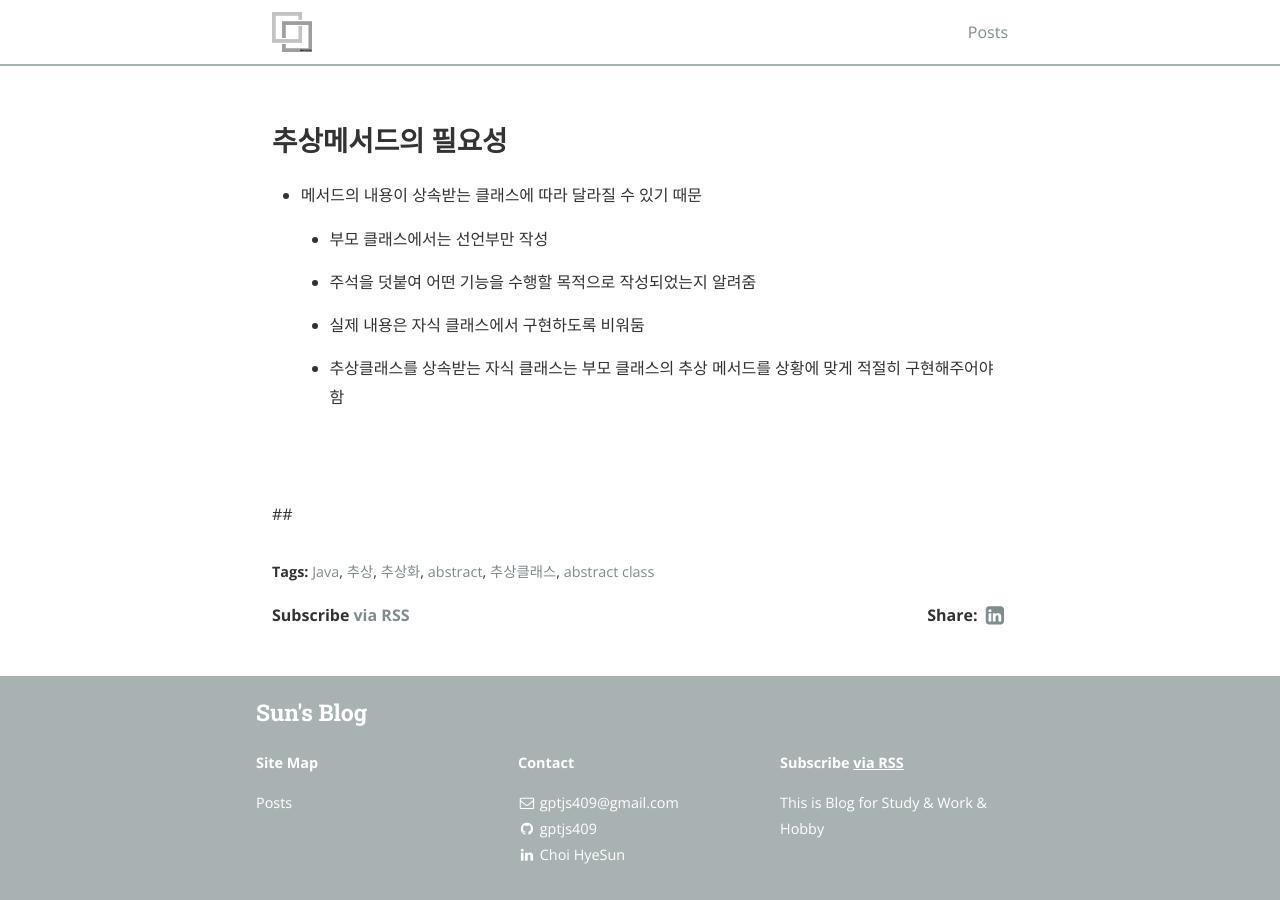
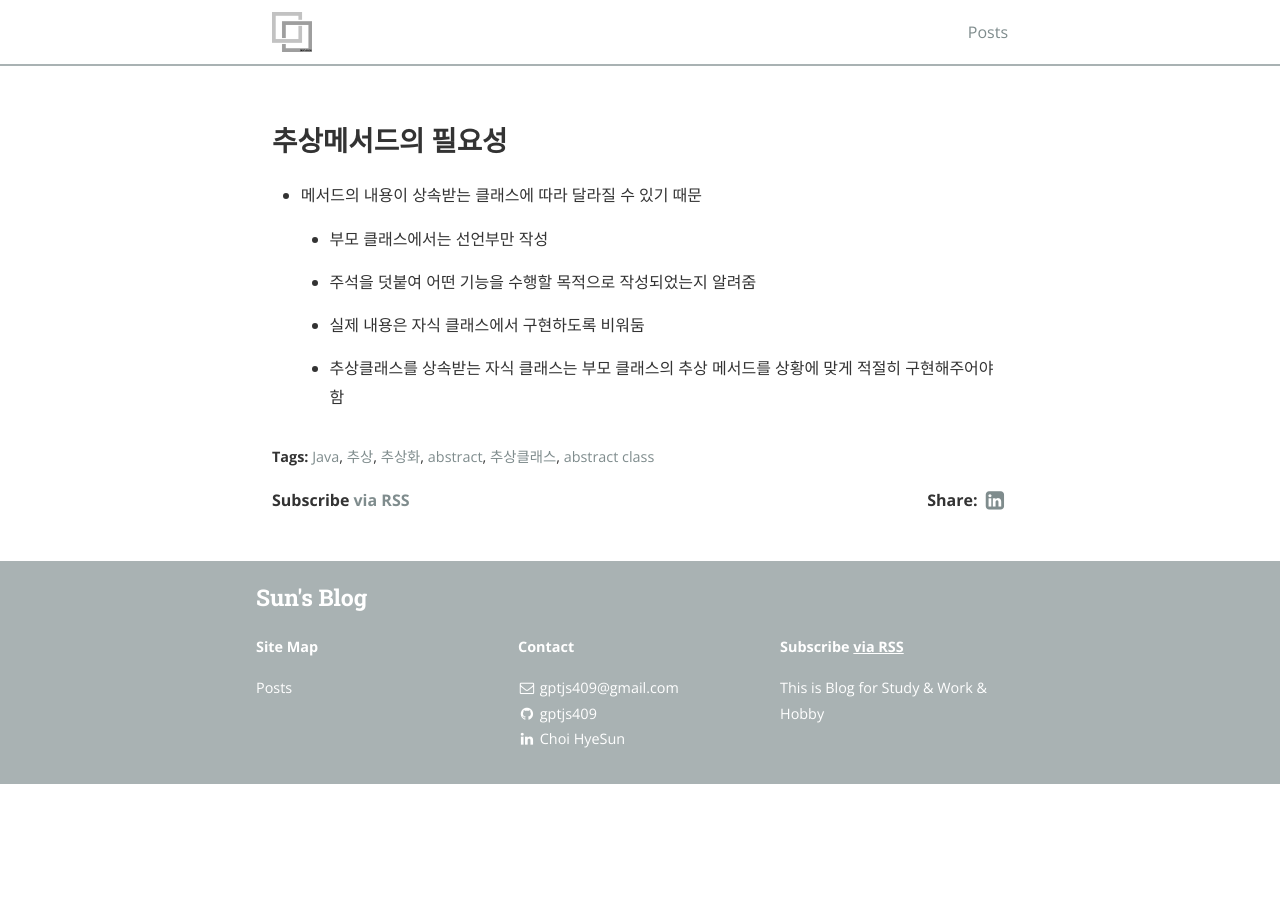
Before and after one commit to gptjs409/gptjs409.github.io, a Jekyll site: the page built from _posts/java/2019-09-02-abstract-class.md, in a window 1280 px wide and 900 px high, scrolled down 1484 px. Built offline with Jekyll 4.4.1, drawn with Linux system fonts in a browser that asks for light colours; nearby versions of some CDN libraries; after the commit the page ends 2268 px from its top, so only the background shows below that.

Commit message:
Update 2019-09-02-abstract-class.md

```diff
--- a/_posts/java/2019-09-02-abstract-class.md
+++ b/_posts/java/2019-09-02-abstract-class.md
@@ -76,8 +76,3 @@ tags:
   - 실제 내용은 자식 클래스에서 구현하도록 비워둠
 
   - 추상클래스를 상속받는 자식 클래스는 부모 클래스의 추상 메서드를 상황에 맞게 적절히 구현해주어야 함
-
-<br>
-<br>
-
-##
```
